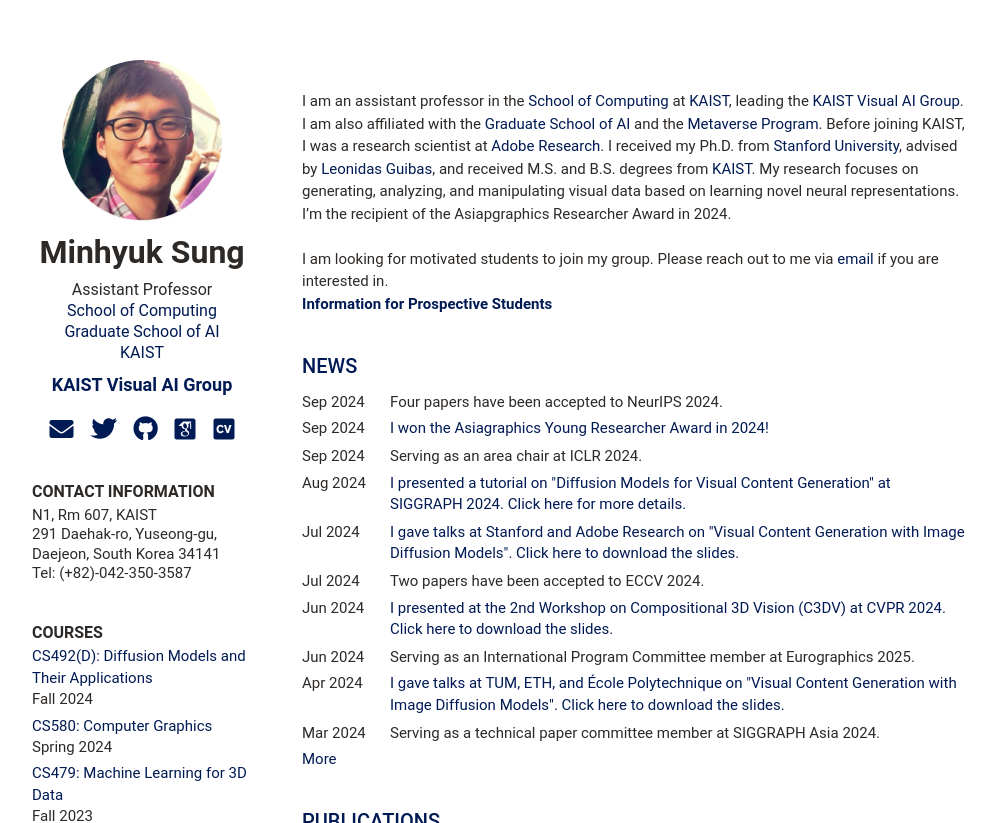
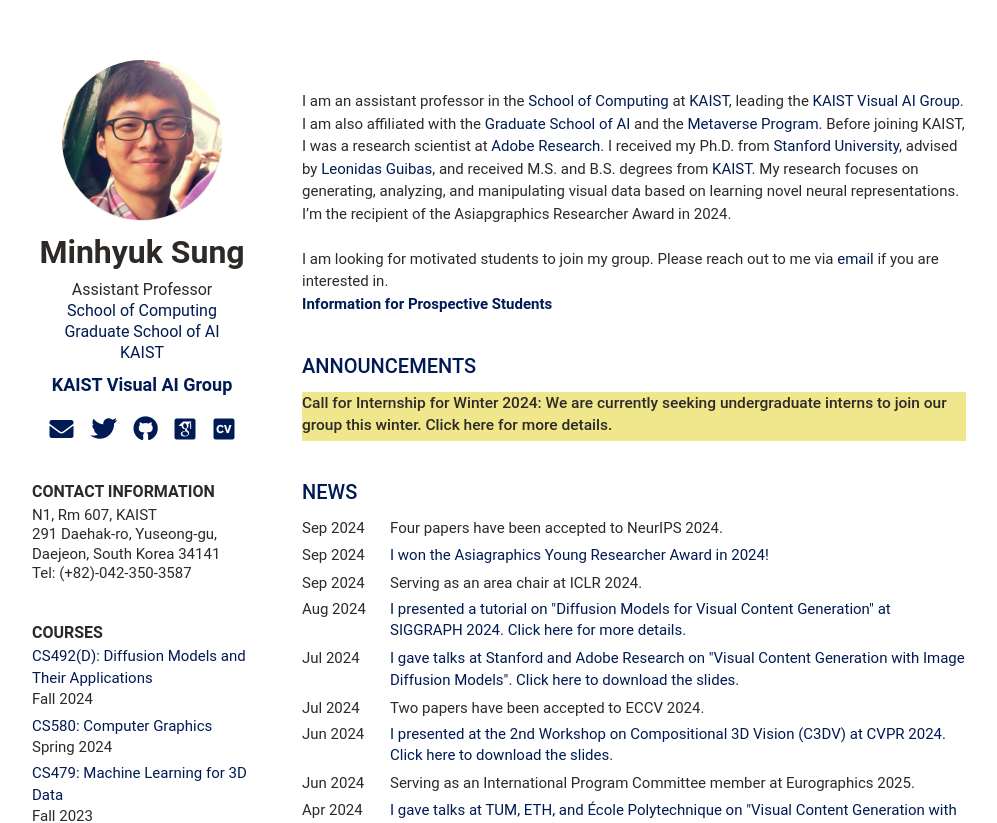
Before and after one commit to mhsung/mhsung.github.io, a Jekyll site: the page built from index.html, in a window 1280 px wide and 900 px high, cut to the strip 0-823 px from the top of the window. Shown: the whole strip, without its empty margins (126-1123 px from the left). Built offline with Jekyll 4.4.1, drawn with Linux system fonts in a browser that asks for light colours; some web fonts are replaced.

Commit message:
Updated.

```diff
--- a/_data/announcements.yml
+++ b/_data/announcements.yml
@@ -1,4 +1,7 @@
 announcements:
+  - title: "Call for Internship for Winter 2024: We are currently seeking undergraduate interns to join our group this winter. Click here for more details."
+    time: Nov 2023
+    link: https://visualai.kaist.ac.kr/internship/
   #  - title: "We are now recruiting MS students to join our group next spring. Click this to apply. The deadline is Oct 8 (Sun), 23:59 KST."
   #    time: Sep 2023
   # - title: "We are now looking for undergraduate interns to join our group this winter. The deadline is November 12 (Sun), 23:59 KST. Click this to apply."
```
